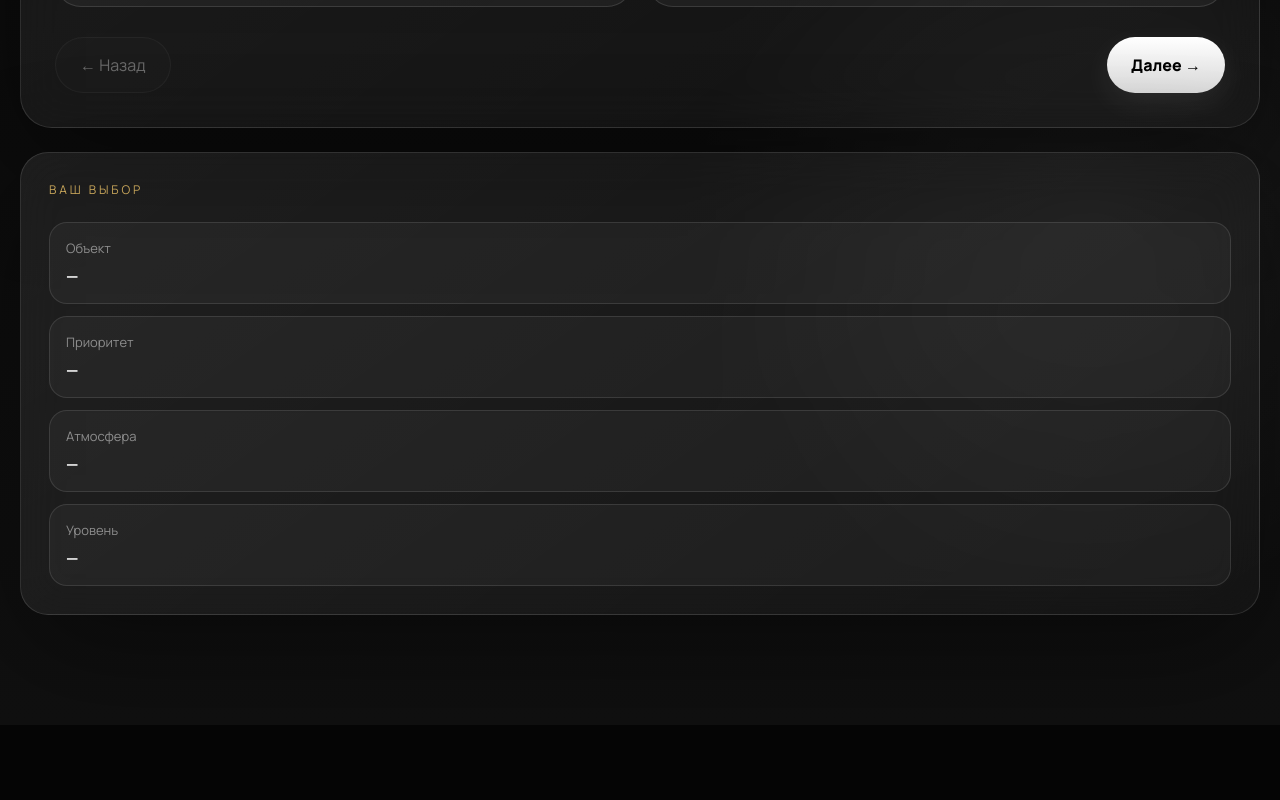
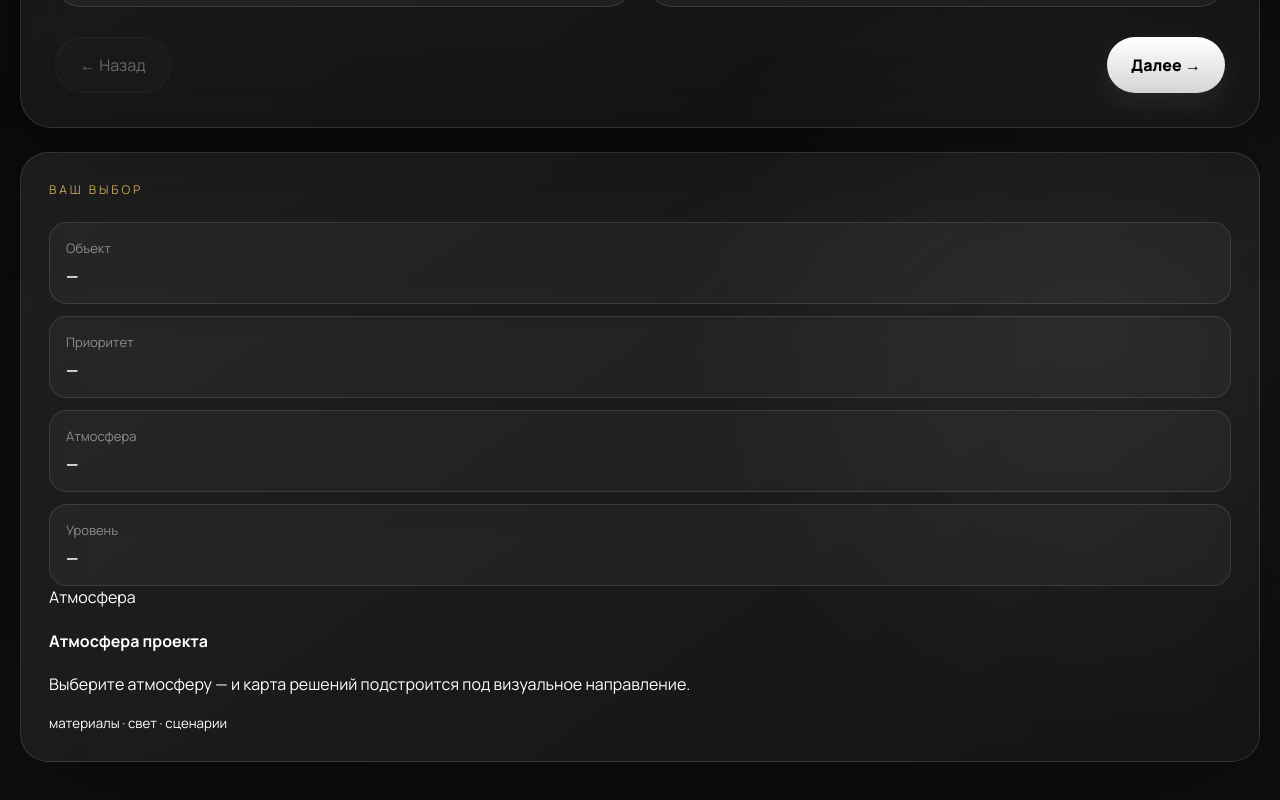
Before and after one commit to sergeniy9-dev/4resheniya-app, a React (Vite) app: page / in a window 1280 px wide. Shown: the part 1855-2655 px from the top of the page. Before the commit the page ends 2580 px from the top, so only its background shows below. Built offline with nearby package versions, Linux system fonts and the light colour scheme.

Commit message:
Add dynamic atmosphere preview

```diff
--- a/src/components/Constructor.jsx
+++ b/src/components/Constructor.jsx
@@ -1,17 +1,16 @@
 import { useEffect, useState } from "react";
 import "../styles/constructor.css";
 
-import {
-  constructorSteps,
-  recommendations,
-} from "../data/solutions";
-
+import { constructorSteps, recommendations } from "../data/solutions";
+import { atmosphereThemes } from "../data/themes";
 import { sendLeadToCRM } from "../services/leadService";
+import { trackEvent } from "../services/analyticsService";
 
 export default function Constructor() {
   const [step, setStep] = useState(0);
   const [result, setResult] = useState(false);
   const [visible, setVisible] = useState(false);
+
   const [form, setForm] = useState({
     name: "",
     contact: "",
@@ -30,6 +29,9 @@ export default function Constructor() {
   const recommendation =
     recommendations[answers.priority] || recommendations.default;
 
+  const activeTheme =
+    atmosphereThemes[answers.mood] || atmosphereThemes.default;
+
   useEffect(() => {
     const section = document.querySelector("#constructor");
 
@@ -44,6 +46,7 @@ export default function Constructor() {
     );
 
     if (section) observer.observe(section);
+
     return () => observer.disconnect();
   }, []);
 
@@ -52,6 +55,11 @@ export default function Constructor() {
       ...prev,
       [current.key]: value,
     }));
+
+    trackEvent("constructor_select", {
+      step: current.key,
+      value,
+    });
   }
 
   function nextStep() {
@@ -59,9 +67,15 @@ export default function Constructor() {
 
     if (step < constructorSteps.length - 1) {
       setStep(step + 1);
-    } else {
-      setResult(true);
+      return;
     }
+
+    trackEvent("constructor_completed", {
+      ...answers,
+      recommendation,
+    });
+
+    setResult(true);
   }
 
   function prevStep() {
@@ -81,20 +95,28 @@ export default function Constructor() {
       return;
     }
 
-    await sendLeadToCRM({
+    const lead = {
       name: form.name,
       contact: form.contact,
       ...answers,
       recommendation,
-    });
+    };
 
-    alert("Заявка собрана. Специалист сможет связаться с клиентом.");
+    trackEvent("lead_form_submit", lead);
+
+    await sendLeadToCRM(lead);
+
+    alert("Заявка собрана. Специалист свяжется с вами.");
   }
 
   return (
     <section
       id="constructor"
-      className={visible ? "constructor constructor-visible" : "constructor"}
+      className={
+        visible
+          ? `constructor constructor-visible ${activeTheme.className}`
+          : `constructor ${activeTheme.className}`
+      }
     >
       <div className="constructor-bg"></div>
 
@@ -238,6 +260,21 @@ export default function Constructor() {
               <Summary label="Уровень" value={answers.level} />
             </div>
 
+            <div className="atmosphere-preview">
+              <div className="atmosphere-visual">
+                <i></i>
+                <i></i>
+                <i></i>
+              </div>
+
+              <div className="atmosphere-copy">
+                <span>Атмосфера</span>
+                <h4>{activeTheme.label}</h4>
+                <p>{activeTheme.note}</p>
+                <small>{activeTheme.material}</small>
+              </div>
+            </div>
+
             <form className={result ? "lead-form active" : "lead-form"}>
               <h3>Оставьте контакт</h3>
               <p>
--- /dev/null
+++ b/src/data/themes.js
@@ -0,0 +1,36 @@
+export const atmosphereThemes = {
+  "Тёплый минимализм": {
+    className: "theme-warm",
+    label: "Тёплый минимализм",
+    material: "дерево · текстиль · мягкий свет",
+    note: "Спокойная атмосфера для жизни, где главное — тепло, тактильность и чистота решений.",
+  },
+
+  "Глубокий контраст": {
+    className: "theme-contrast",
+    label: "Глубокий контраст",
+    material: "графит · камень · металл · акцентный свет",
+    note: "Выразительный сценарий с глубиной, статусом и архитектурной драматургией.",
+  },
+
+  "Современная классика": {
+    className: "theme-classic",
+    label: "Современная классика",
+    material: "камень · молдинги · мягкая геометрия",
+    note: "Элегантный сценарий без визуального шума, с акцентом на баланс и спокойный статус.",
+  },
+
+  "Мягкий модерн": {
+    className: "theme-soft",
+    label: "Мягкий модерн",
+    material: "светлые поверхности · стекло · натуральные акценты",
+    note: "Светлая архитектурная эстетика, где пространство ощущается легче и современнее.",
+  },
+
+  default: {
+    className: "theme-default",
+    label: "Атмосфера проекта",
+    material: "материалы · свет · сценарии",
+    note: "Выберите атмосферу — и карта решений подстроится под визуальное направление.",
+  },
+};
--- /dev/null
+++ b/src/services/analyticsService.js
@@ -0,0 +1,14 @@
+export function trackEvent(eventName, eventData = {}) {
+  const payload = {
+    event: eventName,
+    data: eventData,
+    page: window.location.href,
+    createdAt: new Date().toISOString(),
+  };
+
+  console.log("Analytics event:", payload);
+
+  if (window.ym) {
+    window.ym("reachGoal", eventName, eventData);
+  }
+}
```
